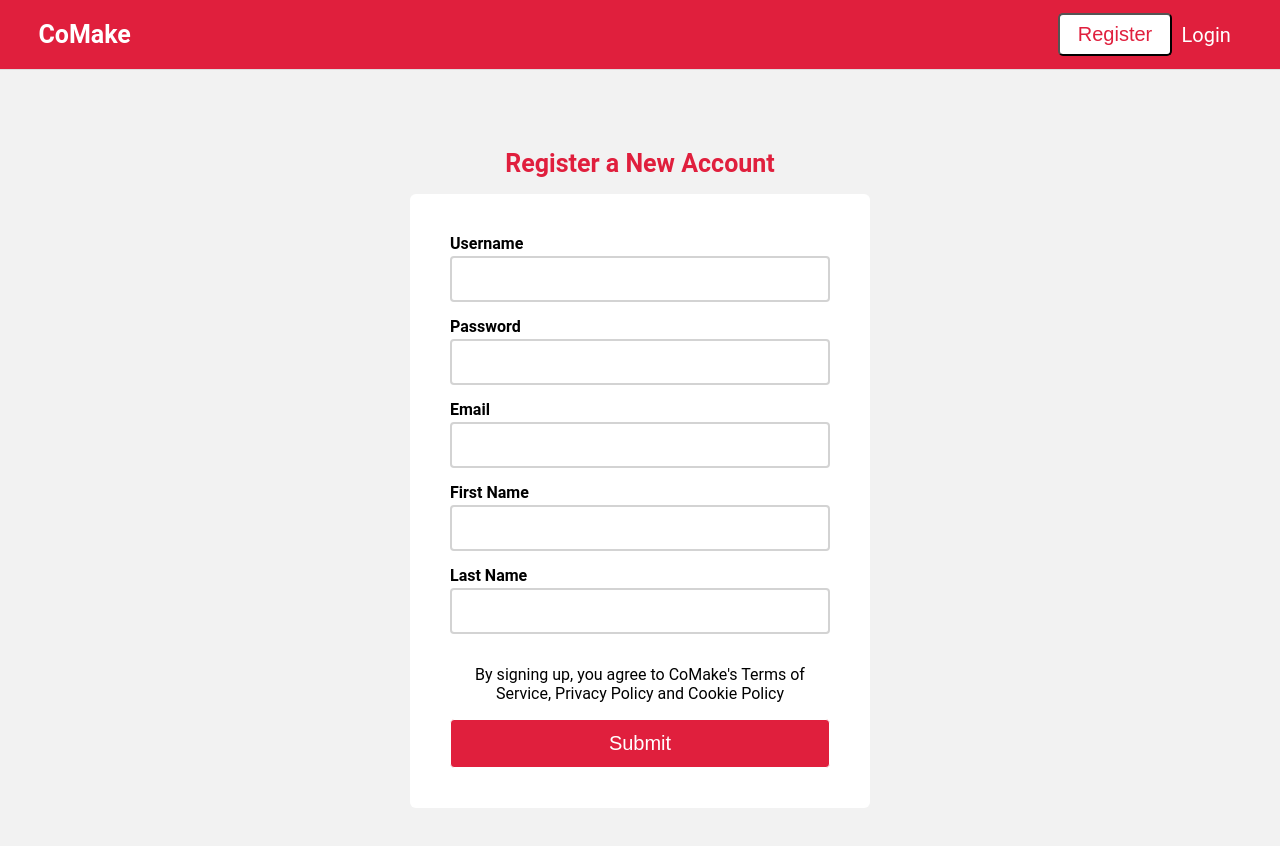
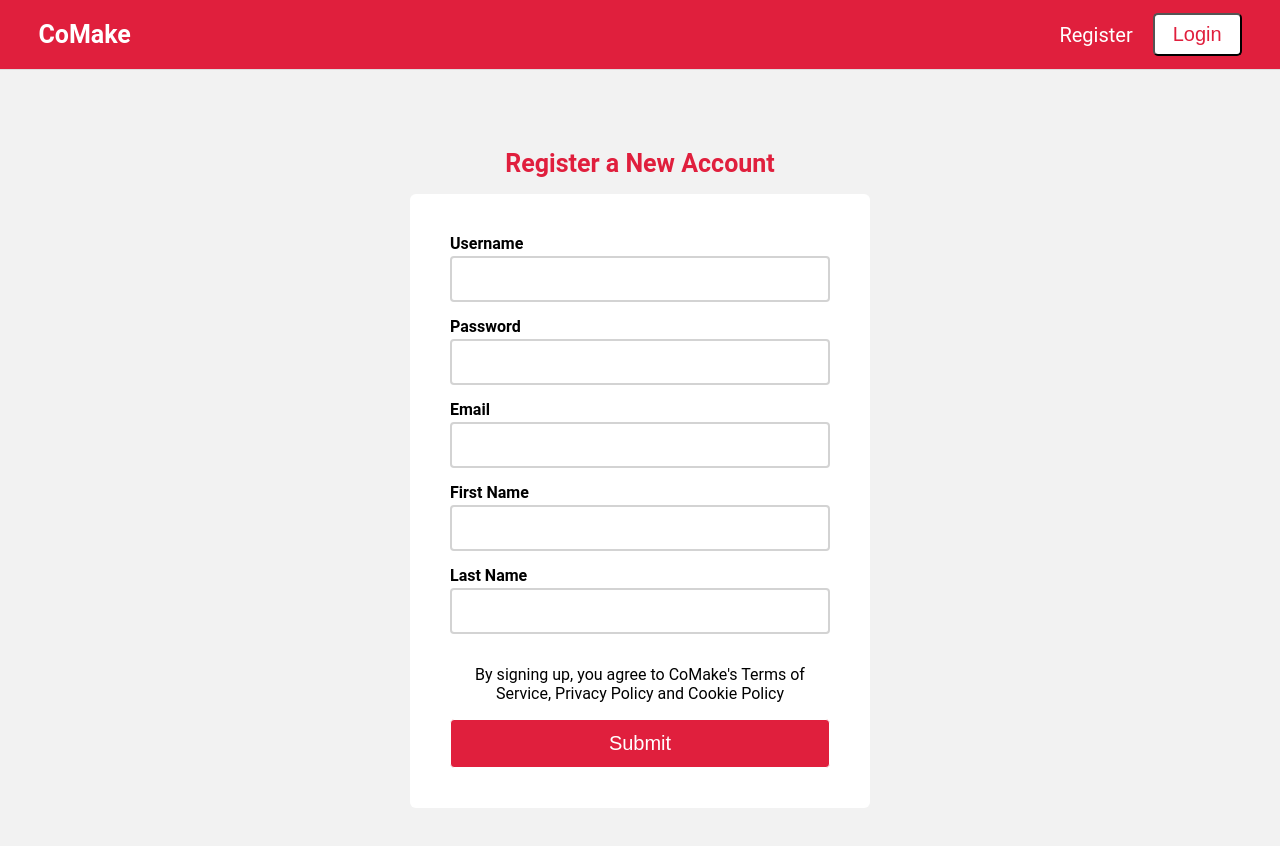
Before and after one commit to patrick-replogle/co-make-fe, a React (Create React App) app in the folder co-make/: page /register in a window 1280 px wide. Shown: the top 846 px of the page. Built offline with nearby package versions, Linux system fonts and the light colour scheme; a web font is replaced by a local one.

Commit message:
fixed bug on backend that didn't allow user profile to update.

```diff
--- a/co-make/src/App.scss
+++ b/co-make/src/App.scss
@@ -182,6 +182,18 @@
     display: flex;
     align-items: center;
 
+    @media (max-width: 600px) {
+      width: 58%;
+      justify-content: space-between;
+    }
+
+    a {
+      color: white;
+      text-decoration: none;
+      font-size: 2rem;
+      margin-right: 20px;
+    }
+
     button {
       background: white;
       color: #e01f3d;
@@ -194,13 +206,6 @@
       &:hover {
         opacity: 0.8;
       }
-    }
-
-    a {
-      color: white;
-      text-decoration: none;
-      font-size: 2rem;
-      margin-right: 20px;
     }
   }
 }
@@ -368,9 +373,9 @@
         width: 45%;
         margin-left: 4%;
 
-        @media (max-width: 600px) {
+        @media (max-width: 800px) {
           width: 85%;
-          margin-left: 7%;
+          margin-left: 8%;
         }
 
         h3 {
@@ -649,7 +654,7 @@
       background: white;
 
       @media (max-width: 600px) {
-        width: 20%;
+        width: 25%;
       }
     }
 
@@ -665,7 +670,7 @@
       margin: 0 1%;
 
       @media (max-width: 600px) {
-        width: 70%;
+        width: 60%;
       }
 
       input {
--- a/co-make/src/components/authentication/AuthHeader.js
+++ b/co-make/src/components/authentication/AuthHeader.js
@@ -1,15 +1,26 @@
 import React from "react";
-import { Link, useHistory } from "react-router-dom";
+import { Link, useHistory, useLocation } from "react-router-dom";
 
 const AuthHeader = () => {
   const { push } = useHistory();
+  const { pathname } = useLocation();
 
   return (
     <nav className="authHeader">
       <h1>CoMake</h1>
       <div className="authHeaderLinks">
-        <button onClick={() => push("/register")}>Register</button>
-        <Link to="/login">Login</Link>
+        {pathname === "/register" && (
+          <>
+            <Link to="/register">Register</Link>
+            <button onClick={() => push("/login")}>Login</button>
+          </>
+        )}
+        {pathname === "/login" && (
+          <>
+            <Link to="/login">Login</Link>
+            <button onClick={() => push("/register")}>Register</button>
+          </>
+        )}
       </div>
     </nav>
   );
--- a/co-make/src/utils/functions/index.js
+++ b/co-make/src/utils/functions/index.js
@@ -1,5 +1,13 @@
 export const updatedUser = (user, formData) => {
-  if (user.username === formData.user) {
+  if (user.username === formData.username && user.email === formData.email) {
+    return {
+      first_name: formData.first_name,
+      last_name: formData.last_name,
+      profile_image_url: formData.profile_image_url,
+    };
+  }
+  if (user.username === formData.username && user.email !== formData.email) {
+    console.log("username");
     return {
       email: formData.email,
       first_name: formData.first_name,
@@ -7,21 +15,15 @@
       profile_image_url: formData.profile_image_url,
     };
   }
-  if (user.email === formData.email) {
+  if (user.email === formData.email && user.username !== formData.username) {
+    console.log("email");
     return {
       username: formData.username,
       first_name: formData.first_name,
       last_name: formData.last_name,
       profile_image_url: formData.profile_image_url,
     };
-  }
-  if (user.username === formData.user && user.email === formData.email) {
-    return {
-      first_name: formData.first_name,
-      last_name: formData.last_name,
-      profile_image_url: formData.profile_image_url,
-    };
-  }
+  } else return formData;
 };
 
 export const formatDate = (string) => {
```
